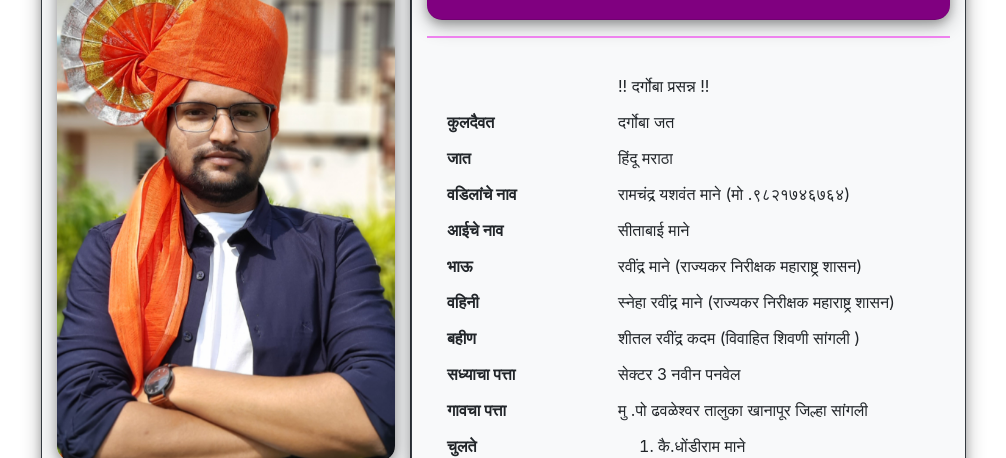
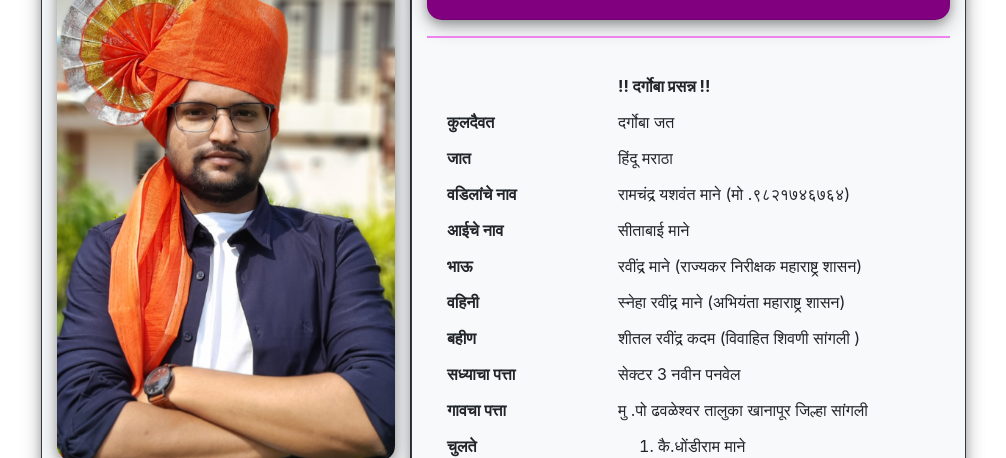
Before and after one commit to mahendram17/mahendram17.github.io, a plain HTML site: page index.html in a window 1280 px wide. Shown: the part 96-554 px from the top of the page, without its empty margins (44-1050 px from the left). Drawn offline with nearby package versions, Linux system fonts and the light colour scheme.

Commit message:
Update index.html

```diff
--- a/index.html
+++ b/index.html
@@ -119,7 +119,7 @@
 
             </div>
             <div class="col-md-4">
-               <p class="card-title">!! दर्गोबा प्रसन्न !!</p>
+               <p class="card-title"><span style="font-weight: bold;">!! दर्गोबा प्रसन्न !! </span></p>
             </div>
           </div>
          <div class="row">
@@ -173,7 +173,7 @@
               <p class="card-title"><span style="font-weight: bold;">वहिनी</span></p>
             </div>
             <div class="col-md-8">
-              <p class="card-title">स्नेहा रवींद्र माने (राज्यकर निरीक्षक महाराष्ट्र शासन) </p>
+              <p class="card-title">स्नेहा रवींद्र माने (अभियंता महाराष्ट्र शासन) </p>
             </div>
           </div>
           <!-- <p class="card-title"><span style="font-weight: bold;">बहीण</span>   &nbsp;&nbsp;  &nbsp;&nbsp;  &nbsp;&nbsp;  &nbsp;&nbsp; &nbsp;&nbsp;&nbsp;:- &nbsp;&nbsp; शीतल  रवींद्र  कदम (विवाहित शिवणी सांगली )  </p> -->
```
